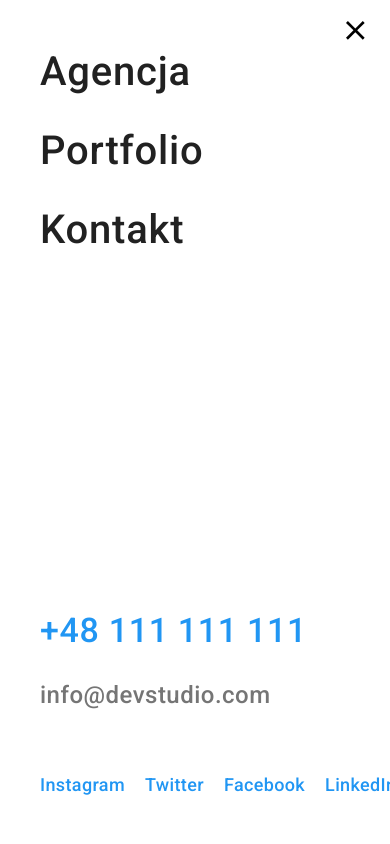
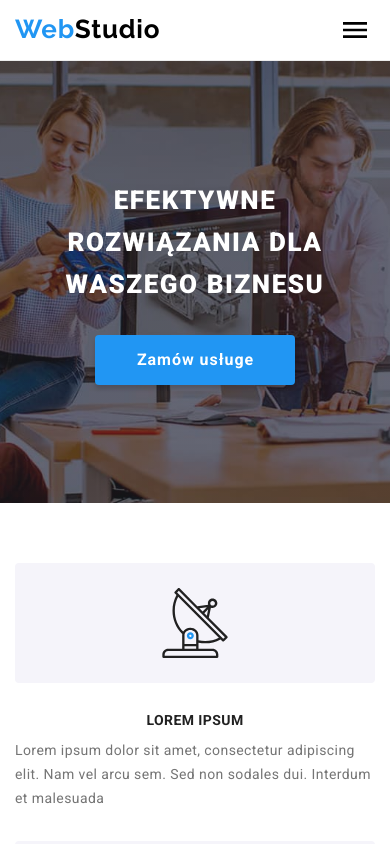
Before and after one commit to krystianklimczak/goit-markup-hw-08, a plain HTML site: page index.html in a window 390 px wide. Shown: the top 844 px of the page. Drawn offline with nearby package versions, Linux system fonts and the light colour scheme.

Commit message:
fix mobile-menu

```diff
--- a/index.html
+++ b/index.html
@@ -510,9 +510,9 @@
             </button>
             <div class="mobile-menu__box">
                 <ul class="mobile-menu__list">
-                    <li class="mobile-menu__item">Agencja</li>
-                    <li class="mobile-menu__item">Portfolio</li>
-                    <li class="mobile-menu__item">Kontakt</li>
+                    <li><a class="mobile-menu__item" href="./index.html">Agencja</a></li>
+                    <li><a class="mobile-menu__item" href="./portfolio.html">Portfolio</a></li>
+                    <li><a class="mobile-menu__item" href="#">Kontakt</a></li>
                 </ul>
                 <div>
                     <ul class="mobile-menu__contact">
--- a/sass/components/_mobile-menu.scss
+++ b/sass/components/_mobile-menu.scss
@@ -6,6 +6,12 @@
     height: 100%;
     background-color: $colorTextMainLight;
     padding: 48px 40px;
+    z-index: 999;
+    transform: translateX(100%);
+    transition: $transDurationFunction;
+    &.is-open {
+        transform: translateX(0);
+    }
     &__btn {
         position: absolute;
         top: 10px;
@@ -75,12 +81,9 @@
         color: $colorHover;
     }
     &__box {
-      display: flex;
-      flex-direction: column;
-      justify-content: space-between;
-      height: 100%;
+        display: flex;
+        flex-direction: column;
+        justify-content: space-between;
+        height: 100%;
     }
 }
-.is-open {
-    display: none;
-}
```
Also changed, not shown: css/main.min.css, 1 other file.
